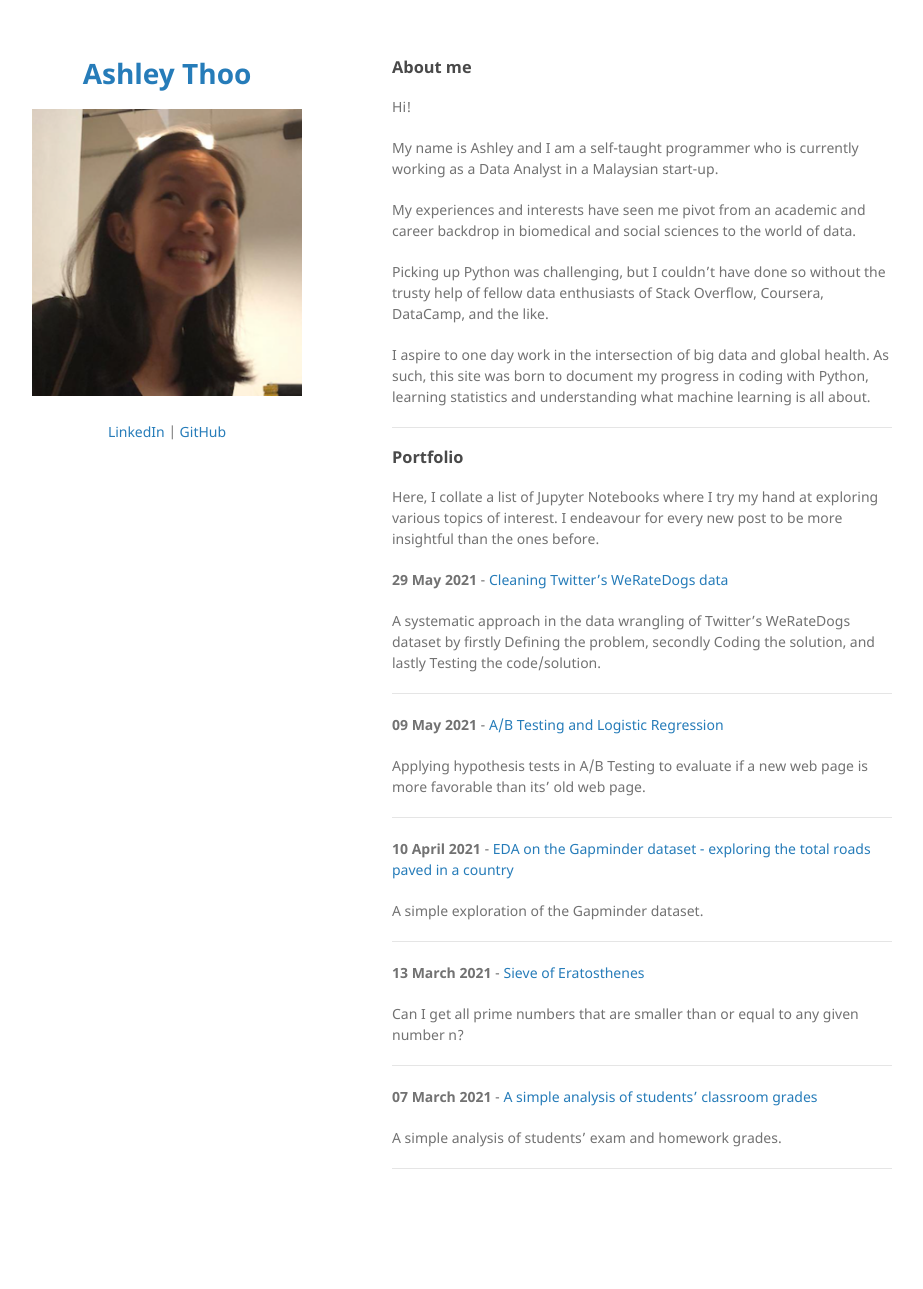
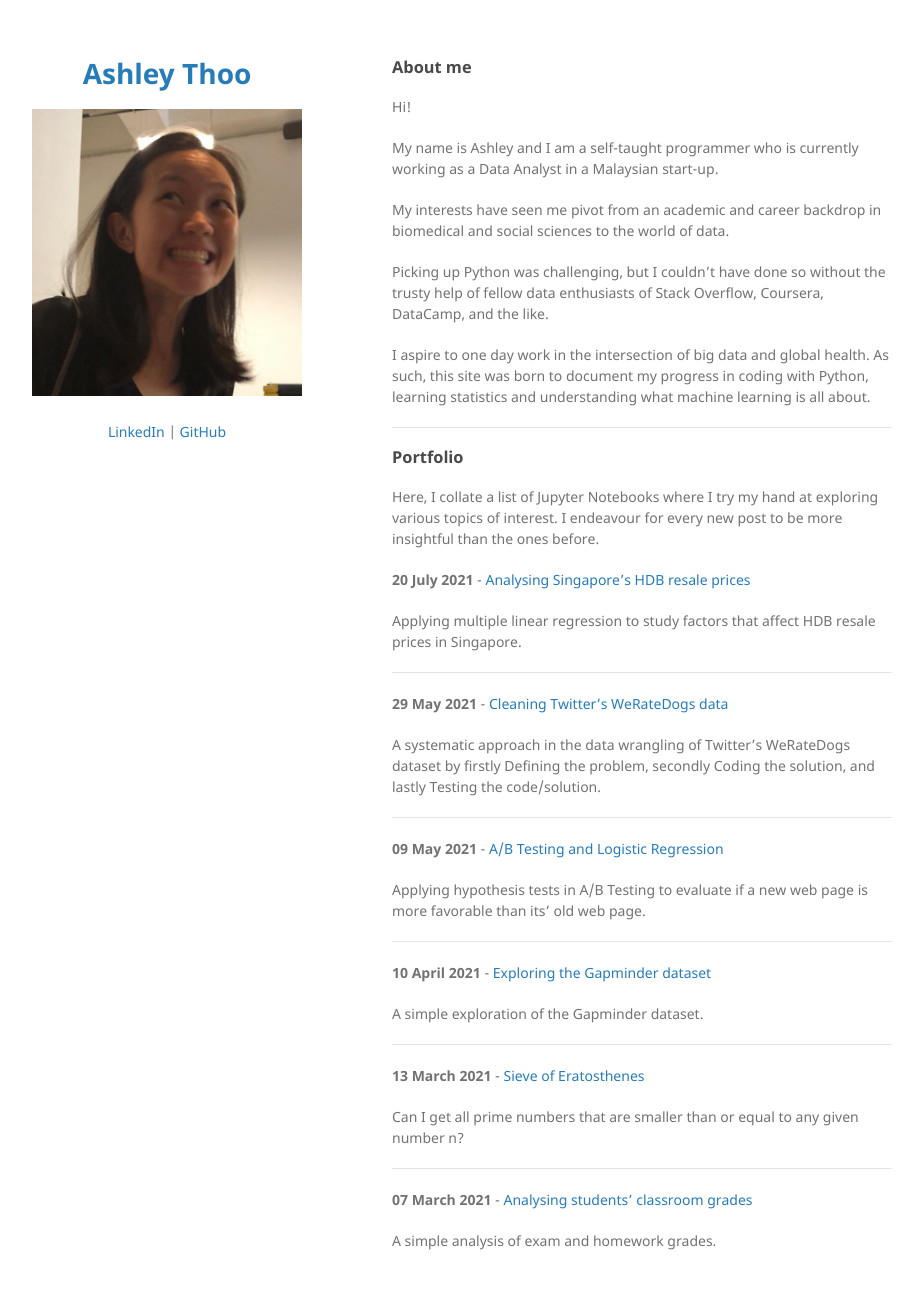
Before and after one commit to ashleythy/ashleythy.github.io, a Jekyll site: the page built from index.md, in a window 1280 px wide and 1321 px high. Shown: the top 1289 px of the window, without its empty margins (178-1101 px from the left). Built offline with Jekyll 4.4.1, drawn with Linux system fonts in a browser that asks for light colours; our own code applies the rules of GitHub Pages for plain Markdown files.

Commit message:
Update index.md

```diff
--- a/index.md
+++ b/index.md
@@ -5,7 +5,7 @@ Hi!
 
 My name is Ashley and I am a self-taught programmer who is currently working as a Data Analyst in a Malaysian start-up.
 
-My experiences and interests have seen me pivot from an academic and career backdrop in biomedical and social sciences to the world of data.
+My interests have seen me pivot from an academic and career backdrop in biomedical and social sciences to the world of data.
 
 Picking up Python was challenging, but I couldn’t have done so without the trusty help of fellow data enthusiasts of Stack Overflow, Coursera, DataCamp, and the like.
 
@@ -16,6 +16,12 @@ I aspire to one day work in the intersection of big data and global health. As s
 ### Portfolio
 
 Here, I collate a list of Jupyter Notebooks where I try my hand at exploring various topics of interest. I endeavour for every new post to be more insightful than the ones before.
+
+<b>20 July 2021</b> - [Analysing Singapore's HDB resale prices](/html/entry12.html)
+
+Applying multiple linear regression to study factors that affect HDB resale prices in Singapore.
+
+---
 
 <b>29 May 2021</b> - [Cleaning Twitter's WeRateDogs data](/html/entry11.html)
 
@@ -29,7 +35,7 @@ Applying hypothesis tests in A/B Testing to evaluate if a new web page is more f
 
 ---
 
-<b>10 April 2021</b> - [EDA on the Gapminder dataset - exploring the total roads paved in a country](/html/entry9.html)
+<b>10 April 2021</b> - [Exploring the Gapminder dataset](/html/entry9.html)
 
 A simple exploration of the Gapminder dataset.
 
@@ -41,8 +47,6 @@ Can I get all prime numbers that are smaller than or equal to any given number n
 
 ---
 
-<b>07 March 2021</b> - [A simple analysis of students' classroom grades](/html/entry7.html)
+<b>07 March 2021</b> - [Analysing students' classroom grades](/html/entry7.html)
 
-A simple analysis of students' exam and homework grades.
-
----
+A simple analysis of exam and homework grades.
```
